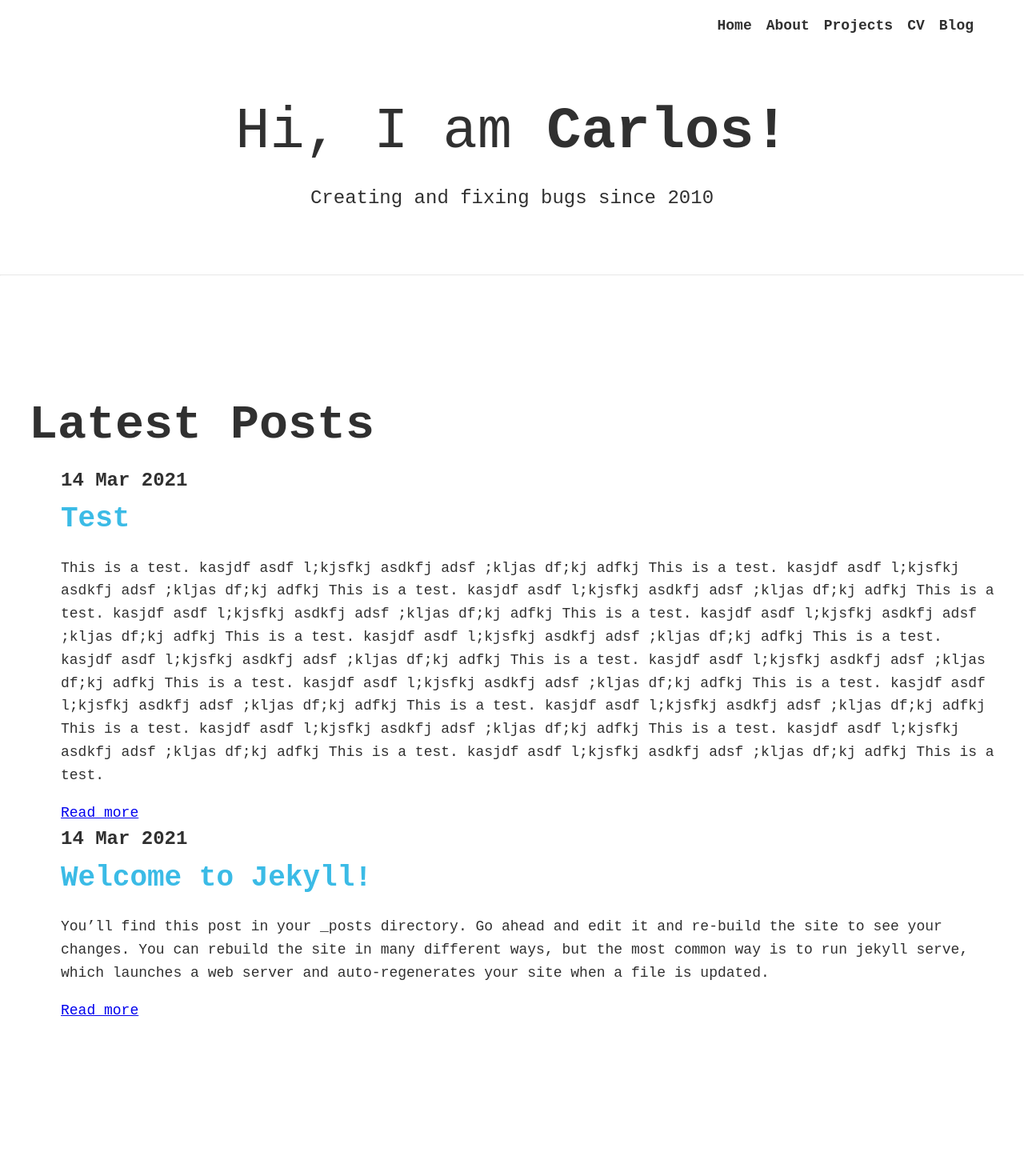
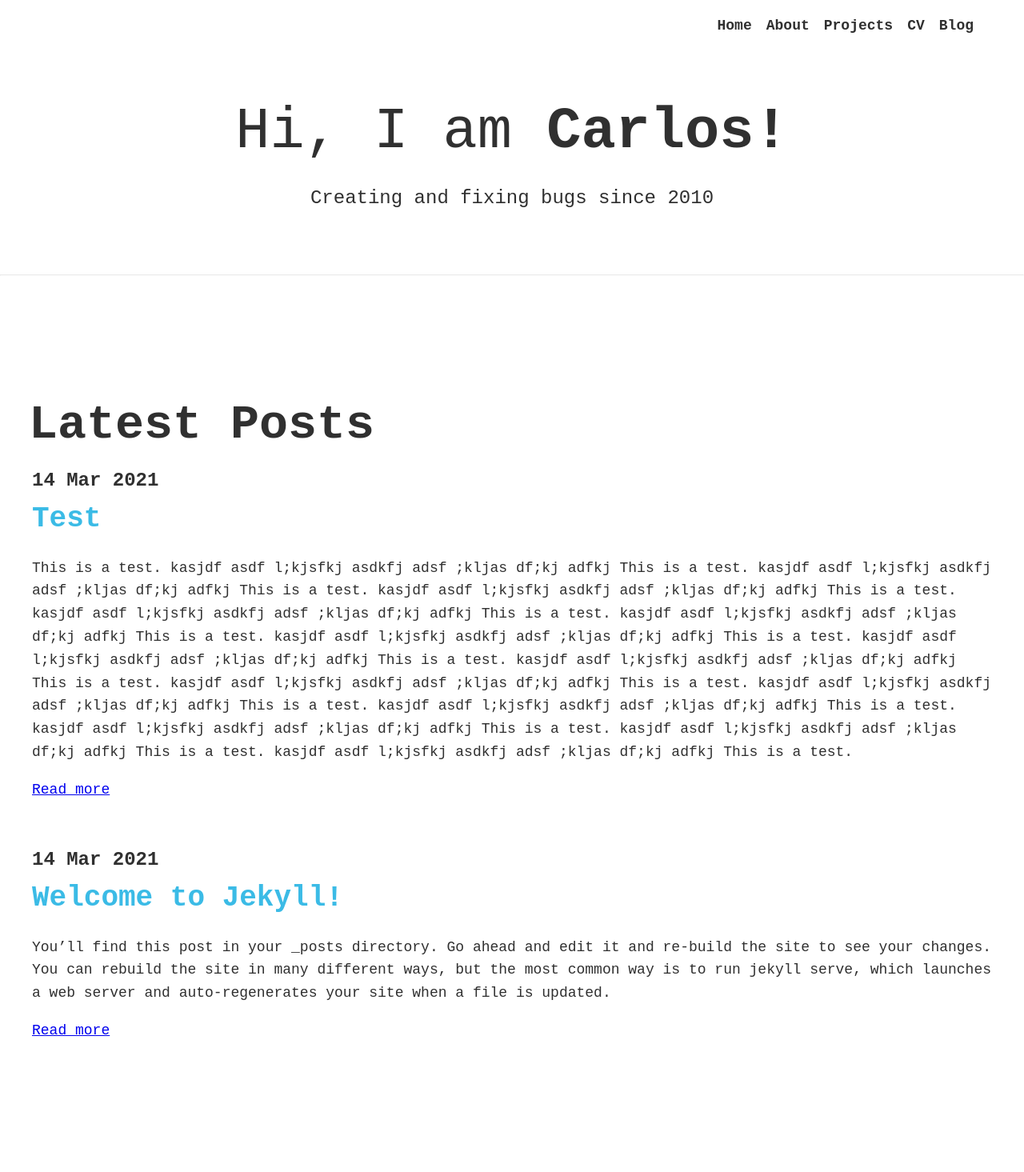
Before and after one commit to carlosghabrous/carlosghabrous.github.io, a Jekyll site: the page built from blog/index.html, in a window 1280 px wide. Shown: the whole page at 80% size. Built offline with Jekyll 4.4.1, drawn with Linux system fonts in a browser that asks for light colours; nearby versions of some CDN libraries; before the commit the page ends 1386 px from its top, so only the background shows below that.

Commit message:
Add margin to blog entry

```diff
--- a/_sass/main.scss
+++ b/_sass/main.scss
@@ -299,6 +299,11 @@ header {
     justify-content: space-evenly;
 }
 
+.latest-posts__item {
+    margin-left: -2em;
+    margin-bottom: 3em;
+}
+
 
 .latest-posts__date,
 .blog_post--meta  {
```
